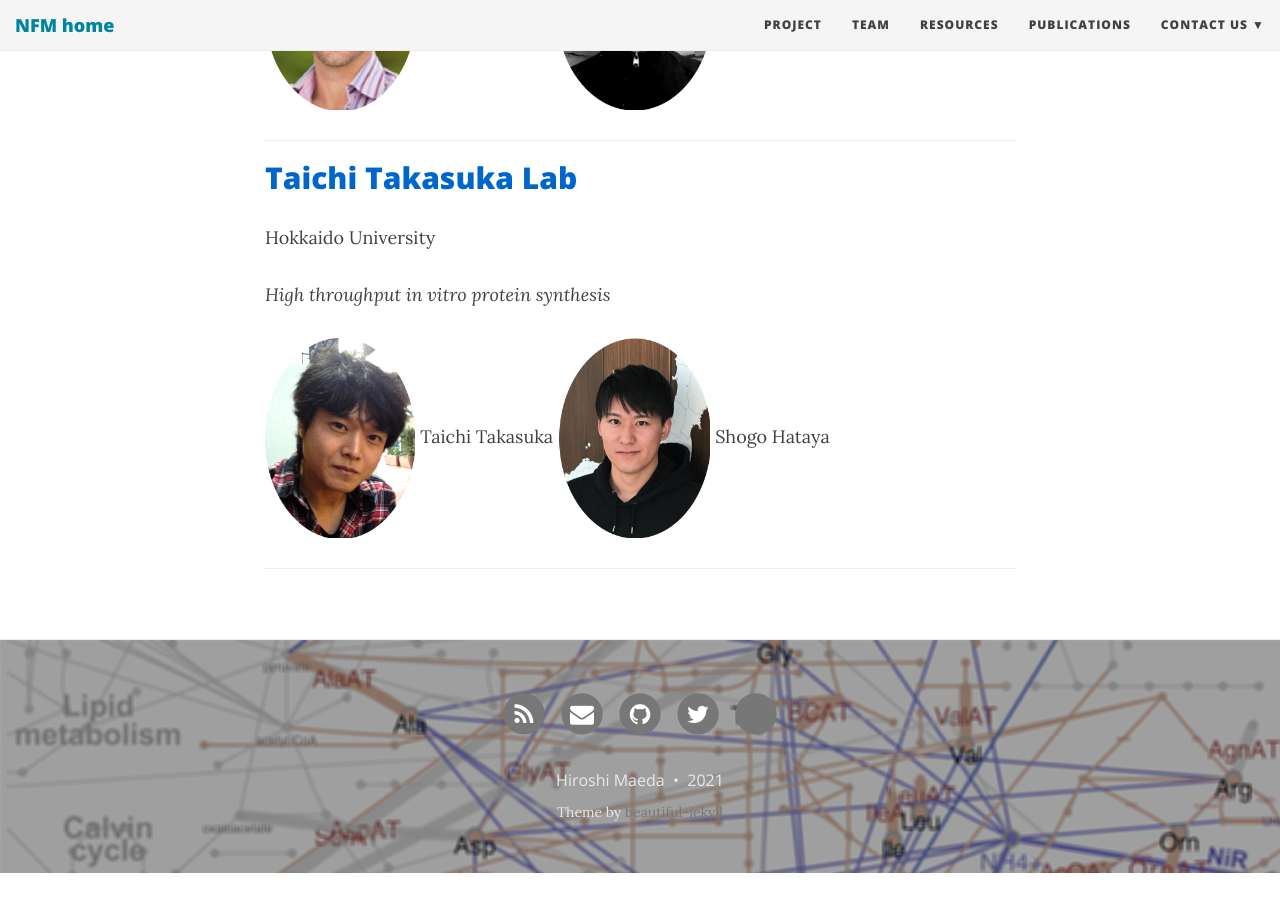
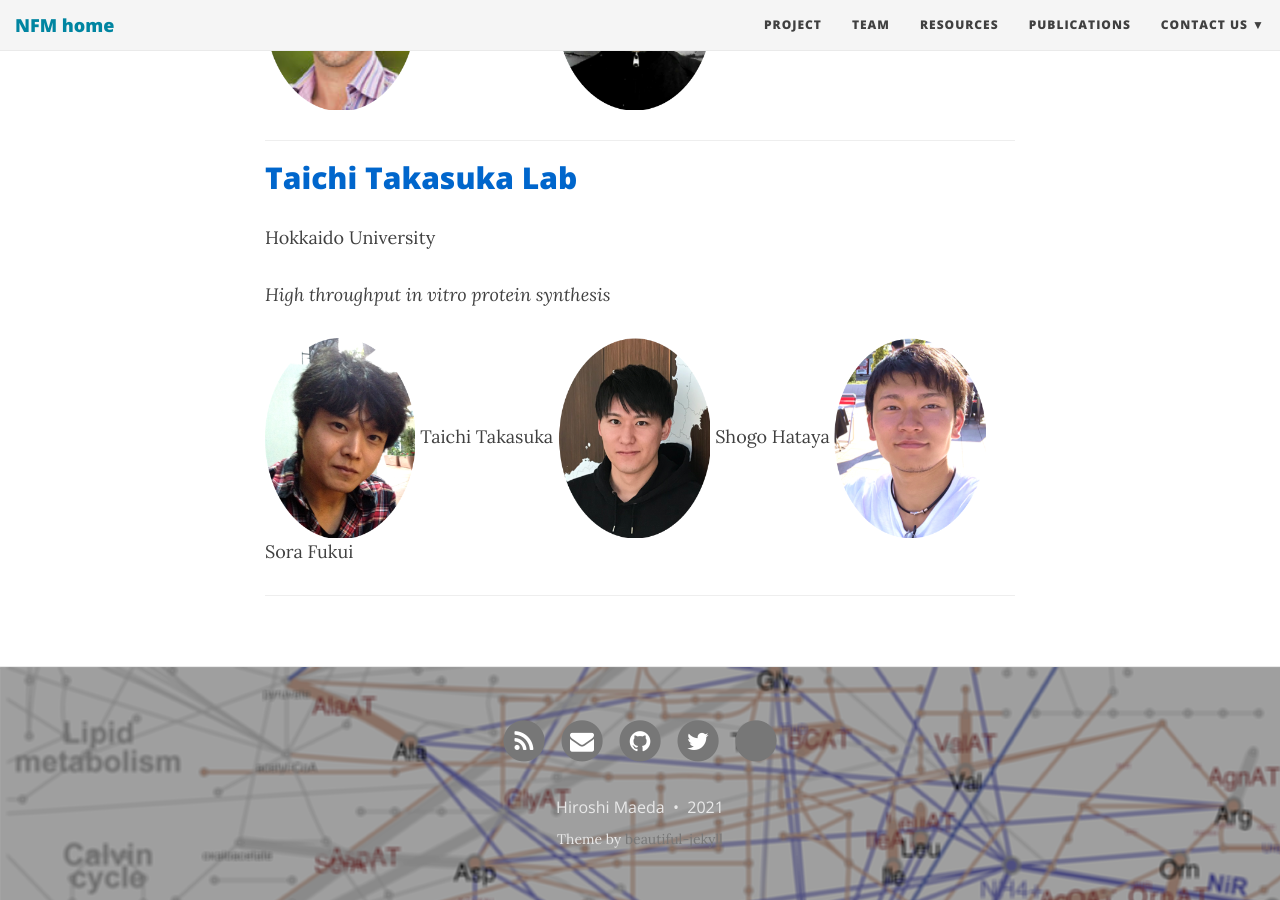
Before and after one commit to NfluxMap/NfluxMap.github.io, a Jekyll site: the page built from team.md, in a window 1280 px wide and 900 px high, scrolled down 1846 px. Built offline with Jekyll 4.4.1, drawn with Linux system fonts in a browser that asks for light colours; nearby versions of some CDN libraries; a style sheet for code colours, icons or effects is not loaded; before the commit the page ends 2719 px from its top, so only the background shows below that.

Commit message:
Update team.md

```diff
--- a/team.md
+++ b/team.md
@@ -58,5 +58,6 @@
 
 <img src="../img/team/cTaichi.png" alt='ML' height="200px"> Taichi Takasuka
 <img src="../img/team/cShogo.png" alt='ML' height="200px"> Shogo Hataya
+<img src="../img/team/cSora.png" alt='ML' height="200px"> Sora Fukui
 
 ---
```
